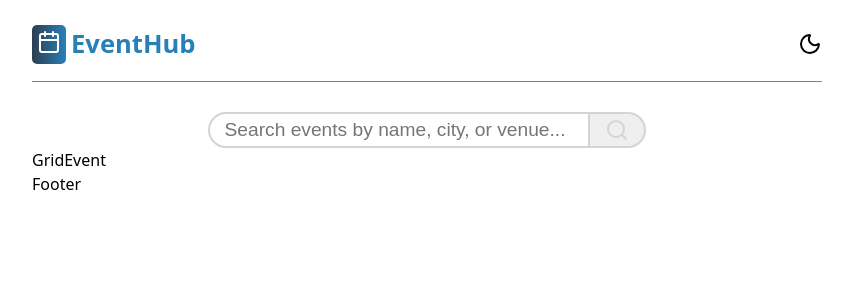
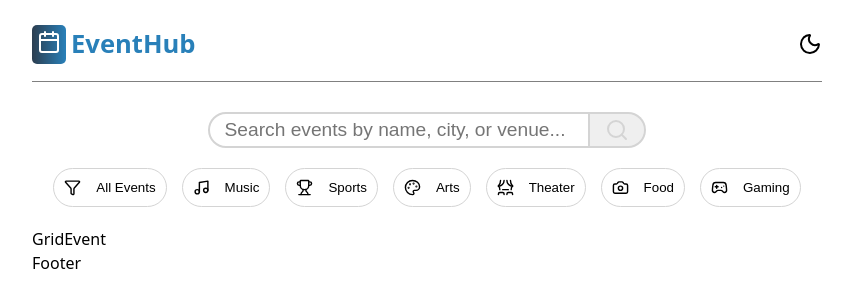
Before and after one commit to Eze-Medina/event-finder, a React (Vite) app: page / in a window 1280 px wide. Shown: the top 308 px of the page, without its empty margins (213-1066 px from the left). Built offline with nearby package versions, Linux system fonts and the light colour scheme.

Commit message:
add events category

```diff
--- a/src/modules/events/components/filter/Filter.jsx
+++ b/src/modules/events/components/filter/Filter.jsx
@@ -1,5 +1,15 @@
 import style from './filter.module.css'
-import { Search } from "lucide-react"
+import { Search, Filter as Filter2, Music, Trophy, Palette, Theater, Camera, Gamepad2} from "lucide-react"
+
+const categorias = [
+  { icono: <Filter2 size={17} />, texto: 'All Events' },
+  { icono: <Music size={17} />, texto: 'Music' },
+  { icono: <Trophy size={17} />, texto: 'Sports' },
+  { icono: <Palette size={17} />, texto: 'Arts' },
+  { icono: <Theater size={17} />, texto: 'Theater' },
+  { icono: <Camera size={17} />, texto: 'Food' },
+  { icono: <Gamepad2 size={17} />, texto: 'Gaming' },
+];
 
 export const Filter = () => {
 
@@ -7,14 +17,23 @@ export const Filter = () => {
     console.log("¡Hiciste clic!");
   };
 
-
   return (
-    <div className={style.inputCont}>
-      <div className={style.element}>
-        <input type="text" placeholder='Search events by name, city, or venue...'/>
-        <button onClick={ manejarClick }>
-          <Search color="rgb(212, 212, 212)"/>
-        </button>
+    <div>
+      <div className={style.container1}>
+        <div className={style.element}>
+          <input type="text" placeholder='Search events by name, city, or venue...'/>
+          <button className={style.button} onClick={ manejarClick }>
+            <Search color="rgb(212, 212, 212)"/>
+          </button>
+        </div>
+      </div>
+      <div className={style.container2}>
+        {categorias.map((categoria, idx) => (
+          <button key={idx}>
+            {categoria.icono}
+            {categoria.texto}
+          </button>
+        ))}
       </div>
     </div>
   )
--- a/src/modules/events/components/filter/filter.module.css
+++ b/src/modules/events/components/filter/filter.module.css
@@ -1,4 +1,4 @@
-.inputCont {
+.container1 {
   display: grid;
   grid-template-columns: 0.4fr 1fr 0.4fr;
   align-items: center;
@@ -25,7 +25,7 @@ input:focus {
   outline: none;
 }
 
-button {
+.button {
   display: flex;
   align-items: center;
   padding: 4px 15px;
@@ -34,3 +34,26 @@ button {
   border-left: none;
   cursor: pointer;
 }
+
+.container2 {
+  display: flex;
+  justify-content: center;
+  gap: 15px;
+  margin: 20px;
+}
+
+.container2 button {
+  display: flex;
+  gap: 15px;
+  align-items: center;
+  background-color: white;
+  border-radius: 50px;
+  padding: 10px;
+  border: solid 1px rgb(212, 212, 212);
+  cursor: pointer;
+  transition: 0.1s linear;
+}
+
+.container2 button:hover {
+  transform: scale(1.1);
+}
```
